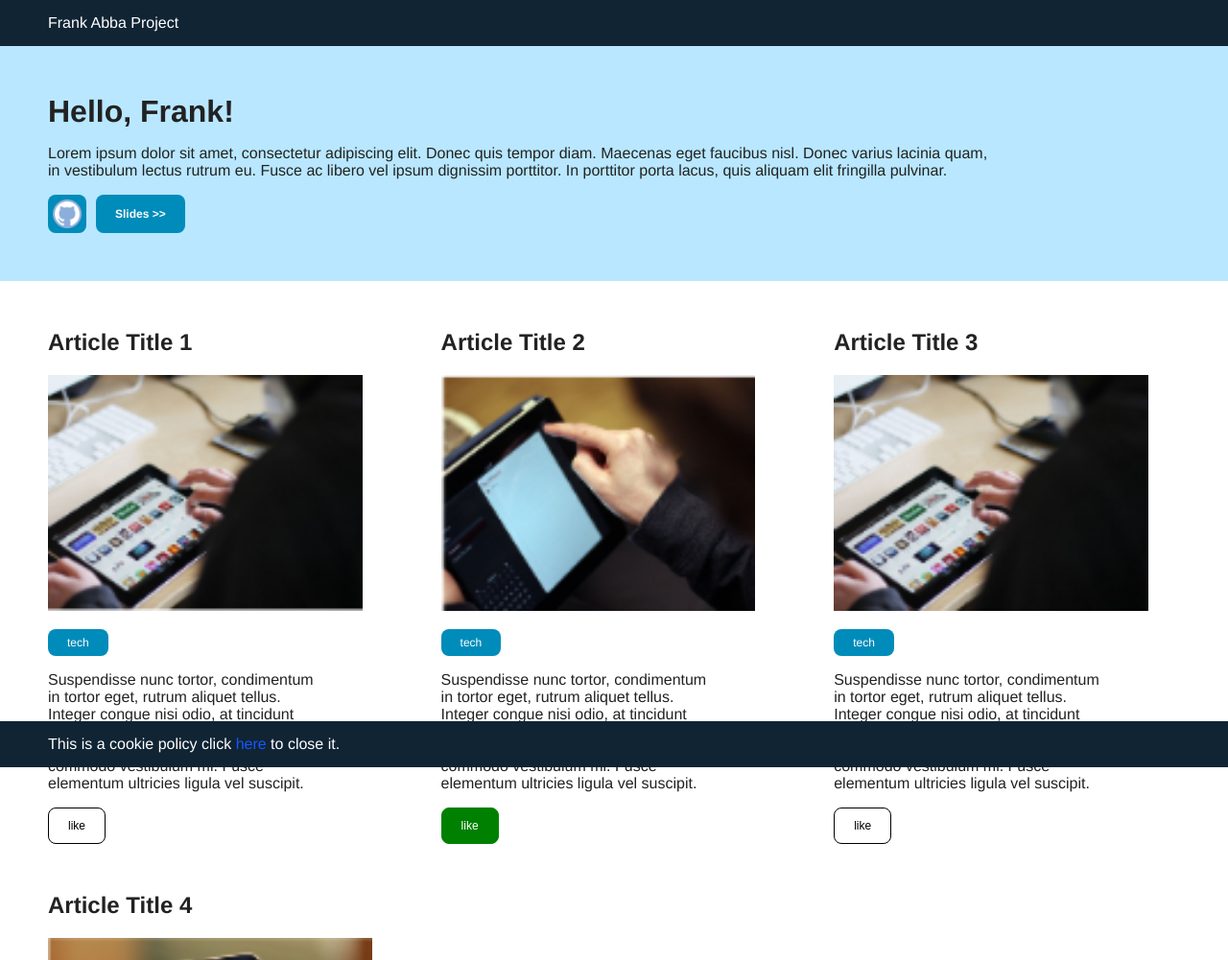
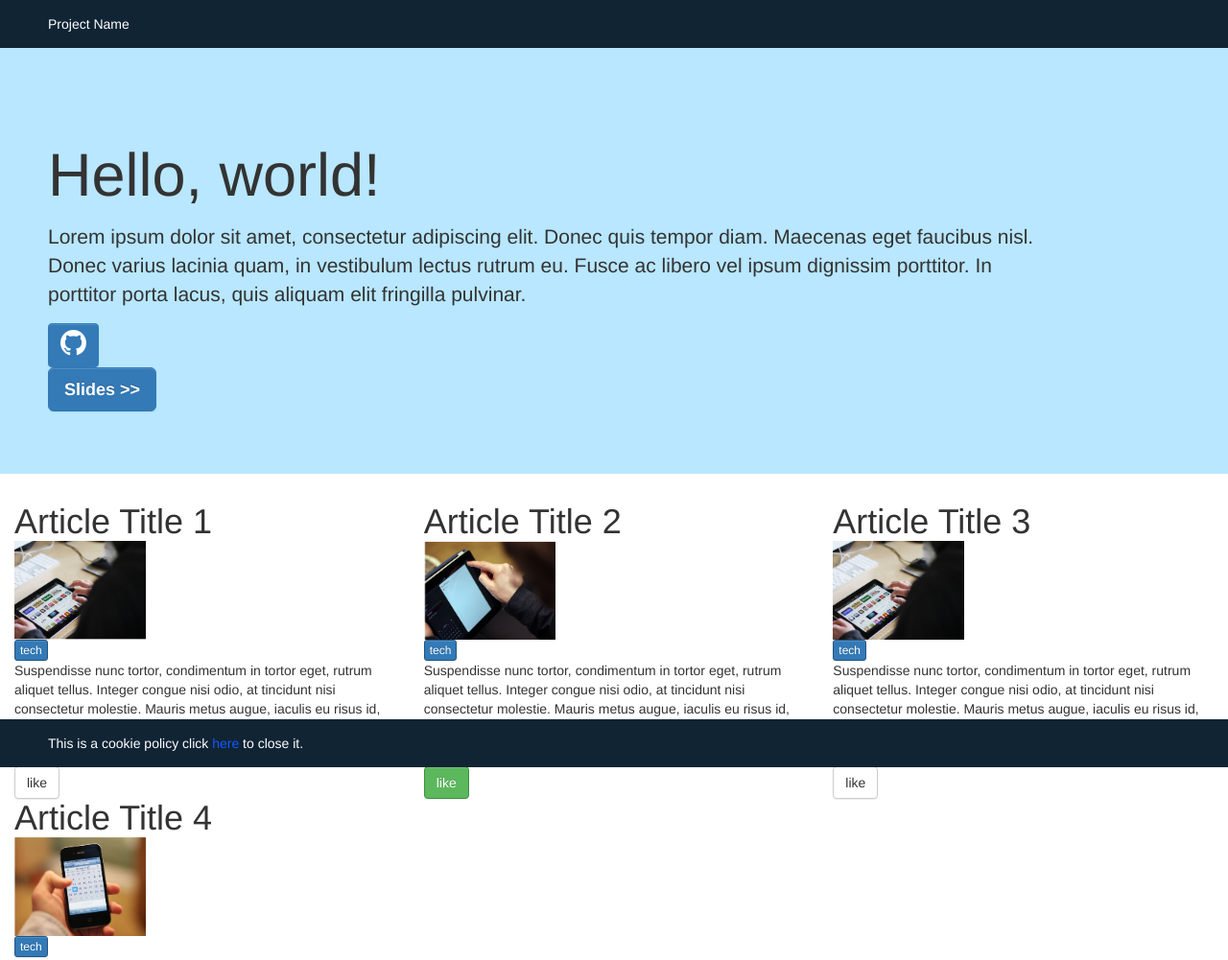
Before and after one commit to francescoabbatangelo/AbbatangeloRepository, a plain HTML site: page ProgettoFinale/index.html in a window 1280 px wide. Shown: the top 1001 px of the page at 96% size. Drawn offline with nearby package versions, Linux system fonts and the light colour scheme.

Commit message:
Restyling Website in Bootstrap

```diff
--- a/ProgettoFinale/index.html
+++ b/ProgettoFinale/index.html
@@ -4,54 +4,67 @@
     <meta charset="UTF-8">
     <title>Frank Abba Project</title>
     <meta name="viewport" content="width=device-width, initial-scale=1.0, minimum-scale=1.0, user-scalable=yes"/>
+
+    <script src="https://code.jquery.com/jquery-3.3.1.min.js"
+            integrity="sha256-FgpCb/KJQlLNfOu91ta32o/NMZxltwRo8QtmkMRdAu8=" crossorigin="anonymous"></script>
+    <link rel="stylesheet" href="https://maxcdn.bootstrapcdn.com/bootstrap/3.3.7/css/bootstrap.min.css"
+          integrity="sha384-BVYiiSIFeK1dGmJRAkycuHAHRg32OmUcww7on3RYdg4Va+PmSTsz/K68vbdEjh4u" crossorigin="anonymous">
+    <link rel="stylesheet" href="https://maxcdn.bootstrapcdn.com/bootstrap/3.3.7/css/bootstrap-theme.min.css"
+          integrity="sha384-rHyoN1iRsVXV4nD0JutlnGaslCJuC7uwjduW9SVrLvRYooPp2bWYgmgJQIXwl/Sp" crossorigin="anonymous">
+    <script src="https://maxcdn.bootstrapcdn.com/bootstrap/3.3.7/js/bootstrap.min.js"
+            integrity="sha384-Tc5IQib027qvyjSMfHjOMaLkfuWVxZxUPnCJA7l2mCWNIpG9mGCD8wGNIcPD7Txa"
+            crossorigin="anonymous"></script>
     <link rel="stylesheet" type="text/css" href="src/css/index.css">
-
 </head>
 <body>
 
-<div id="cookie_div">
+<div class="row">
+    <div id="cookie_div" class="col-lg-12">
         <div>This is a cookie policy click <a id="here">here</a> to
             close it.
         </div>
     </div>
-
+</div>
 <header>
-    <div id="header">Frank Abba Project</div>
+    <div id="header">Project Name</div>
 </header>
 
+
 <!-- Hero -->
-<div id="hero">
-    <div id="h1_hero">
-        <h1> Hello, Frank!</h1>
-    </div>
-    <p id="p_hero">
-        Lorem ipsum dolor sit amet, consectetur adipiscing elit. Donec quis tempor diam. Maecenas eget faucibus nisl.
+<div class="jumbotron hero">
+    <h1 class="display-4">Hello, world!</h1>
+    <p class="p_hero"> Lorem ipsum dolor sit amet, consectetur adipiscing elit. Donec quis tempor diam. Maecenas eget
+        faucibus nisl.
         Donec varius lacinia quam, in vestibulum lectus rutrum eu. Fusce ac libero vel ipsum dignissim porttitor. In
-        porttitor porta lacus, quis aliquam elit fringilla pulvinar.
-    </p>
+        porttitor porta lacus, quis aliquam elit fringilla pulvinar.</p>
 
-    <div>
+    <p class="lead">
     <div id="div_img_btn">
-            <a id="a_img_btn" href="https://www.google.com/">
-                <img id="img_btn" src="src/img/github.png">
+        <a class="btn btn-primary remove_background btn-md hero_btn" href="https://www.google.com/">
+            <svg height="27" class="octicon octicon-mark-github color_white" viewBox="0 0 16 16" version="1.1"
+                 width="27"
+                 aria-hidden="true">
+                <path fill-rule="evenodd"
+                      d="M8 0C3.58 0 0 3.58 0 8c0 3.54 2.29 6.53 5.47 7.59.4.07.55-.17.55-.38 0-.19-.01-.82-.01-1.49-2.01.37-2.53-.49-2.69-.94-.09-.23-.48-.94-.82-1.13-.28-.15-.68-.52-.01-.53.63-.01 1.08.58 1.23.82.72 1.21 1.87.87 2.33.66.07-.52.28-.87.51-1.07-1.78-.2-3.64-.89-3.64-3.95 0-.87.31-1.59.82-2.15-.08-.2-.36-1.02.08-2.12 0 0 .67-.21 2.2.82.64-.18 1.32-.27 2-.27.68 0 1.36.09 2 .27 1.53-1.04 2.2-.82 2.2-.82.44 1.1.16 1.92.08 2.12.51.56.82 1.27.82 2.15 0 3.07-1.87 3.75-3.65 3.95.29.25.54.73.54 1.48 0 1.07-.01 1.93-.01 2.2 0 .21.15.46.55.38A8.013 8.013 0 0 0 16 8c0-4.42-3.58-8-8-8z"></path>
+            </svg>
         </a>
     </div>
     <div>
-            <a id="slides" href="https://www.google.com/"><b>Slides >> </b></a>
+        <a class="btn btn-primary remove_background btn-lg hero_btn" href="https://www.google.com/"><b>Slides
+            >> </b></a>
     </div>
-    </div>
-
+    </p>
 </div>
 <!-- End Hero -->
 
 
 <!-- Parte Centrale -->
-<div class="central_part">
-    <article id="myarticle1">
-        <h1 class="h1Article">Article Title 1</h1>
+<div class="row ">
+    <article class="col-lg-4 col-sm-6 col-xs-12">
+        <h1>Article Title 1</h1>
         <img src="src/img/immagine1.jpeg">
         <div>
-            <a class="myclass_btn_tech" href="https://www.google.com/"> tech </a>
+            <span class="btn btn-primary remove_background btn-xs"> tech </span>
         </div>
         <p>
             Suspendisse nunc tortor, condimentum in tortor eget, rutrum aliquet tellus. Integer congue nisi odio, at
@@ -59,14 +72,14 @@
             elementum ultricies ligula vel suscipit.
         </p>
         <div>
-            <button id="like1" class="myclass_btn134">like</button>
+            <button id="like1" class="btn btn-default remove_background">like</button>
         </div>
     </article>
-    <article id="myarticle2">
+    <article class="col-lg-4 col-sm-6 col-xs-12">
         <h1>Article Title 2</h1>
         <img src="src/img/immagine2.jpeg">
         <div>
-            <a class="myclass_btn_tech" href="https://www.google.com/"> tech </a>
+            <span class="btn btn-primary remove_background btn-xs"> tech </span>
         </div>
         <p>
             Suspendisse nunc tortor, condimentum in tortor eget, rutrum aliquet tellus. Integer congue nisi odio, at
@@ -74,14 +87,14 @@
             elementum ultricies ligula vel suscipit.
         </p>
         <div>
-            <button id="like2" class="myclass_btn2">like</button>
+            <button id="like2" class="btn btn-success remove_background">like</button>
         </div>
     </article>
-    <article id="myarticle3">
+    <article class="col-lg-4 col-sm-6 col-xs-12">
         <h1>Article Title 3</h1>
         <img src="src/img/immagine3.jpeg">
         <div>
-            <a class="myclass_btn_tech" href="https://www.google.com/">tech </a>
+            <span class="btn btn-primary remove_background btn-xs"> tech </span>
         </div>
         <p>
             Suspendisse nunc tortor, condimentum in tortor eget, rutrum aliquet tellus. Integer congue nisi odio, at
@@ -89,14 +102,14 @@
             elementum ultricies ligula vel suscipit.
         </p>
         <div>
-            <button id="like3" class="myclass_btn134">like</button>
+            <button id="like3" class="btn btn-default remove_background">like</button>
         </div>
     </article>
-    <article id="myarticle4">
+    <article class="col-lg-4 col-sm-6 col-xs-12">
         <h1>Article Title 4</h1>
         <img src="src/img/immagine4.jpeg">
         <div>
-            <a class="myclass_btn_tech" href="https://www.google.com/">tech </a>
+            <span class="btn btn-primary remove_background btn-xs"> tech </span>
         </div>
         <p>
             Suspendisse nunc tortor, condimentum in tortor eget, rutrum aliquet tellus. Integer congue nisi odio, at
@@ -104,7 +117,7 @@
             elementum ultricies ligula vel suscipit.
         </p>
         <div>
-            <button id="like4" class="myclass_btn134">like</button>
+            <button id="like4" class="btn btn-default remove_background">like</button>
         </div>
     </article>
 
@@ -120,5 +133,12 @@
 </footer>
 
 <script type="text/javascript" src="src/js/index.js"></script>
+
+<script>
+    $('*').ready(function () {
+        console.log("ciao")
+    });
+</script>
+
 </body>
 </html>
--- a/ProgettoFinale/src/css/index.css
+++ b/ProgettoFinale/src/css/index.css
@@ -17,16 +17,29 @@ body, h1 {
 
 }
 
+/*
 #hero {
     background-color: #b8e7ff;
     padding-left: 50px;
     padding-bottom: 50px;
 }
-
-#p_hero {
-    padding-right: 20%;
+*/
+.jumbotron {
+    background-color: #b8e7ff;
+    padding-left: 50px;
+    padding-bottom: 50px;
 }
 
+.display-4 {
+    padding-top: 50px;
+    padding-bottom: 15px;
+}
+
+.p_hero {
+    padding-right: 15%;
+}
+
+/*
 #h1_hero {
     padding-top: 50px;
 }
@@ -34,7 +47,13 @@ body, h1 {
 #div_img_btn {
     float: left;
 }
+*/
+.hero_btn {
+    margin-right: 10px;
+    border-color: #337AB7;
+}
 
+/*
 #img_btn {
     display: block;
     height: 30px;
@@ -65,32 +84,35 @@ body, h1 {
 
 #myarticle1 {
     float: left;
-    width: 32%;
-    padding-left: 50px;
-    padding-top: 50px;
+    width: 33%;
+
 }
 
 #myarticle2 {
     float: left;
-    width: 32%;
-    padding-top: 50px;
+    width: 33%;
+
 }
 
 #myarticle3 {
     float: left;
-    width: 32%;
-    padding-top: 50px;
-    padding-bottom: 50px;
+    width: 33%;
+
 }
 
 #myarticle4 {
     width: 33%;
-    padding-left: 50px;
+
 }
-
+*/
 footer {
     padding-left: 50px;
     padding-bottom: 20px;
+}
+
+#here {
+    text-decoration: none;
+    color: #1558fc;
 }
 
 #cookie_div {
@@ -99,22 +121,22 @@ footer {
     padding-left: 50px;
     padding-bottom: 15px;
     padding-top: 15px;
+
     position: fixed;
     bottom: 0;
     width: 100%;
+    z-index: 1;
 }
 
-#here {
-    text-decoration: none;
-    color: #1558fc;
-}
+/*
 
 .central_part h1 {
     padding-bottom: 20px;
 }
 
 .central_part p {
-    padding-right: 32%;
+
+    padding-top: 3%;
 }
 
 .central_part img {
@@ -122,13 +144,28 @@ footer {
     height: 80%;
     padding-bottom: 15px;
 }
-
+*/
 hr {
     display: block;
     margin: 50px 50px 20px;
     border: 1px solid #f3f3f3;
 }
 
+.remove_background {
+    background-image: none;
+
+}
+
+.color_white {
+    fill: white;
+}
+
+.row {
+    width: 100%;
+    margin:0;
+}
+
+/*
 .myclass_btn_tech {
     background-color: #008CBA;
     border: none;
@@ -196,9 +233,7 @@ hr {
 
     #cookie_div {
 
-
     }
-
 
 }
 
@@ -238,3 +273,5 @@ hr {
         width: 100%;
     }
 }
+
+*/
--- a/ProgettoFinale/src/js/index.js
+++ b/ProgettoFinale/src/js/index.js
@@ -1,7 +1,9 @@
 var i;
 for (i = 1; i < 5; i++) {
     let str = "like" + i;
+
     document.getElementById(str).addEventListener("click", function () {
+        console.log(this);
         if (document.getElementById(str).className === 'myclass_btn134') {
             document.getElementById(str).className = 'myclass_btn2';
         } else {
```
Lines whose indentation alone changed are shown as unchanged.
